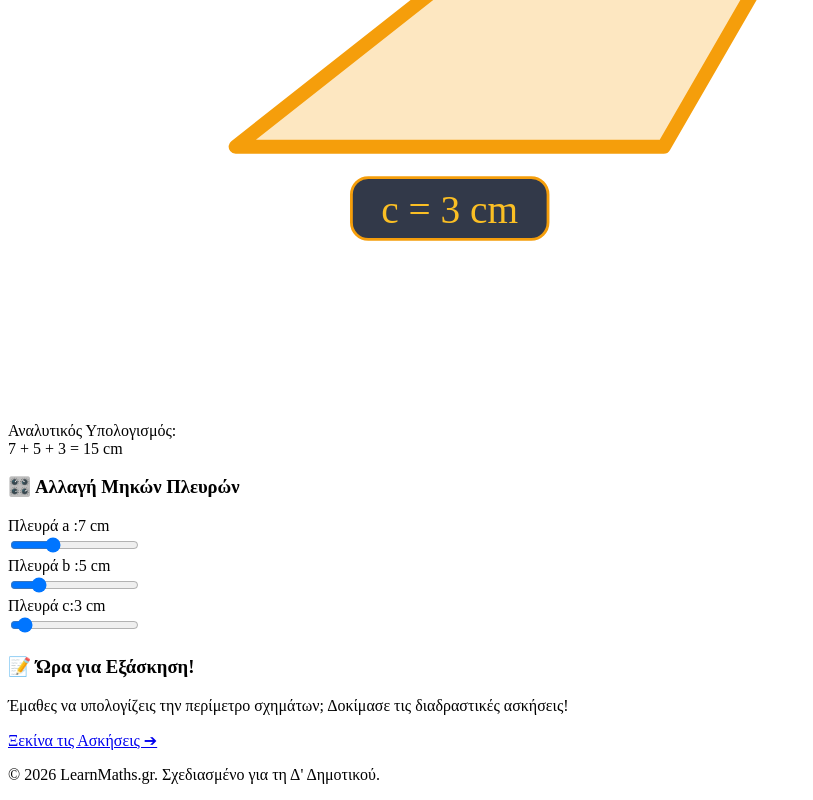
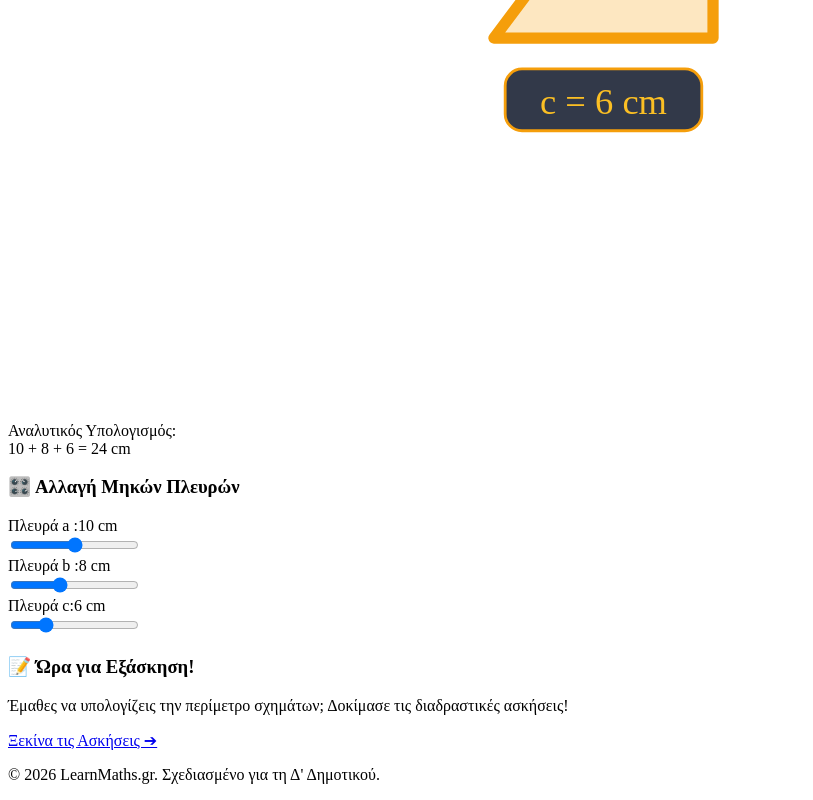
Before and after one commit to gkrimpas-lab/learn-maths-2026, a Next.js app: page /d-dimotikou/17-perimetros in a window 1280 px wide. Shown: the part 1344-2144 px from the top of the page, without its empty margins (0-813 px from the left). Built offline with nearby package versions, Linux system fonts and the light colour scheme.

Commit message:
Update 17-perimetros.js

```diff
--- a/pages/d-dimotikou/17-perimetros.js
+++ b/pages/d-dimotikou/17-perimetros.js
@@ -6,13 +6,13 @@ import { LAYOUT } from '../../shared/layout-config';
 export default function PerimetrosTheoryPage() {
   const [shape, setShape] = useState('triangle'); // 'triangle', 'square', 'rectangle', 'polygon', 'hexagon'
 
-  // Διαστάσεις πλευρών (σε cm)
-  const [sideA, setSideA] = useState(7);
-  const [sideB, setSideB] = useState(5);
-  const [sideC, setSideC] = useState(3);
-  const [sideD, setSideD] = useState(5);
+  // Διαστάσεις πλευρών (σε cm) - Όρια sliders: 2 έως 18
+  const [sideA, setSideA] = useState(10);
+  const [sideB, setSideB] = useState(8);
+  const [sideC, setSideC] = useState(6);
+  const [sideD, setSideD] = useState(7);
   const [sideE, setSideE] = useState(6);
-  const [sideF, setSideF] = useState(7);
+  const [sideF, setSideF] = useState(8);
 
   // Υπολογισμός περιμέτρου & βήμα-βήμα πράξης
   let perimeter = 0;
@@ -34,6 +34,9 @@ export default function PerimetrosTheoryPage() {
     perimeter = sideA + sideB + sideC + sideD + sideE + sideF;
     formulaText = `${sideA} + ${sideB} + ${sideC} + ${sideD} + ${sideE} + ${sideF} = ${perimeter} cm`;
   }
+
+  // Σταθερή Κλίμακα: 1 cm = 13 pixels (στο max=18 δίνει 234px, ιδανικό για το πλαίσιο 450x360)
+  const PX_PER_CM = 13;
 
   return (
     <div className="min-h-screen bg-gray-50 text-gray-800 font-sans flex flex-col justify-between">
@@ -146,7 +149,7 @@ export default function PerimetrosTheoryPage() {
                   <span>🧮</span> Διαδραστικό Εεργαστήριο Περιμέτρου
                 </h2>
                 <p className="text-gray-500 text-sm">
-                  Επίλεξε σχήμα, άνοιξε τα sliders για να αλλάξεις τις πλευρές και δες τη ζωγραφιά να προσαρμόζεται ζωντανά!
+                  Επίλεξε σχήμα, άλλαξε τις πλευρές και δες τη ζωγραφιά να μικραίνει ή να μεγαλώνει άμεσα!
                 </p>
               </div>
 
@@ -197,7 +200,7 @@ export default function PerimetrosTheoryPage() {
 
             <div className="grid grid-cols-1 lg:grid-cols-2 gap-8 items-center">
 
-              {/* CANVAS ΟΠΤΙΚΟΠΟΙΗΣΗΣ */}
+              {/* CANVAS ΟΠΤΙΚΟΠΟΙΗΣΗΣ (450x360 VIEWBOX) */}
               <div className="bg-slate-900 p-6 md:p-8 rounded-3xl shadow-xl flex flex-col items-center justify-center space-y-4">
 
                 {/* DISPLAY RESULT BANNER */}
@@ -209,131 +212,123 @@ export default function PerimetrosTheoryPage() {
                 <div className="w-full max-w-md h-[380px] bg-slate-950 rounded-2xl border border-slate-800 relative flex items-center justify-center overflow-hidden">
                   <svg className="w-full h-full" viewBox="0 0 450 360">
 
-                    {/* 1. ΤΡΙΓΩΝΟ */}
+                    {/* 1. ΤΡΙΓΩΝΟ: Άμεση γραμμική εξάρτηση από a, b, c */}
                     {shape === 'triangle' && (() => {
                       let A = sideA;
                       let B = sideB;
                       let C = sideC;
 
+                      // Εξασφάλιση τριγωνικής ανισότητας
                       if (A + B <= C) C = A + B - 0.5;
                       if (A + C <= B) B = A + C - 0.5;
                       if (B + C <= A) A = B + C - 0.5;
 
-                      const x3 = (C * C + A * A - B * B) / (2 * C);
-                      const y3 = Math.sqrt(Math.max(0.1, A * A - x3 * x3));
+                      const scC = C * PX_PER_CM;
+                      const scA = A * PX_PER_CM;
+                      const scB = B * PX_PER_CM;
 
-                      const minX = Math.min(0, x3);
-                      const maxX = Math.max(C, x3);
-                      const shapeW = maxX - minX;
-                      const shapeH = y3;
+                      const x3 = (scC * scC + scA * scA - scB * scB) / (2 * scC);
+                      const y3 = Math.sqrt(Math.max(1, scA * scA - x3 * x3));
 
-                      const scale = Math.min(280 / Math.max(shapeW, 1), 220 / Math.max(shapeH, 1));
-
-                      const scC = C * scale;
-                      const scX3 = x3 * scale;
-                      const scY3 = y3 * scale;
-
-                      const cx = (scC + scX3) / 3;
-                      const cy = scY3 / 3;
+                      const cx = (scC + x3) / 3;
+                      const cy = y3 / 3;
 
                       const ox = 225 - cx;
                       const oy = 190 + cy;
 
                       const p1 = { x: ox, y: oy };
                       const p2 = { x: ox + scC, y: oy };
-                      const p3 = { x: ox + scX3, y: oy - scY3 };
+                      const p3 = { x: ox + x3, y: oy - y3 };
 
                       return (
                         <g>
-                          <polygon points={`${p1.x},${p1.y} ${p2.x},${p2.y} ${p3.x},${p3.y}`} fill="#f59e0b" fillOpacity="0.25" stroke="#f59e0b" strokeWidth="5" strokeLinejoin="round" />
+                          <polygon points={`${p1.x},${p1.y} ${p2.x},${p2.y} ${p3.x},${p3.y}`} fill="#f59e0b" fillOpacity="0.25" stroke="#f59e0b" strokeWidth="4" strokeLinejoin="round" />
 
+                          {/* Label A */}
                           <g transform={`translate(${(p1.x + p3.x) / 2 - 25}, ${(p1.y + p3.y) / 2 - 10})`}>
                             <rect x="-5" y="-14" width="70" height="22" rx="6" fill="#0f172a" fillOpacity="0.85" stroke="#f59e0b" strokeWidth="1" />
-                            <text x="30" y="2" fill="#fbbf24" fontWeight="black" fontSize="14" textAnchor="middle">a = {sideA} cm</text>
+                            <text x="30" y="2" fill="#fbbf24" fontWeight="black" fontSize="13" textAnchor="middle">a = {sideA} cm</text>
                           </g>
 
+                          {/* Label B */}
                           <g transform={`translate(${(p2.x + p3.x) / 2 + 25}, ${(p2.y + p3.y) / 2 - 10})`}>
                             <rect x="-35" y="-14" width="70" height="22" rx="6" fill="#0f172a" fillOpacity="0.85" stroke="#f59e0b" strokeWidth="1" />
-                            <text x="0" y="2" fill="#fbbf24" fontWeight="black" fontSize="14" textAnchor="middle">b = {sideB} cm</text>
+                            <text x="0" y="2" fill="#fbbf24" fontWeight="black" fontSize="13" textAnchor="middle">b = {sideB} cm</text>
                           </g>
 
+                          {/* Label C */}
                           <g transform={`translate(${(p1.x + p2.x) / 2}, ${p1.y + 25})`}>
                             <rect x="-35" y="-14" width="70" height="22" rx="6" fill="#0f172a" fillOpacity="0.85" stroke="#f59e0b" strokeWidth="1" />
-                            <text x="0" y="2" fill="#fbbf24" fontWeight="black" fontSize="14" textAnchor="middle">c = {sideC} cm</text>
+                            <text x="0" y="2" fill="#fbbf24" fontWeight="black" fontSize="13" textAnchor="middle">c = {sideC} cm</text>
                           </g>
                         </g>
                       );
                     })()}
 
-                    {/* 2. ΤΕΤΡΑΓΩΝΟ - Πλήρως Δυναμική Αλλαγή Μεγέθους */}
+                    {/* 2. ΤΕΤΡΑΓΩΝΟ: Άμεση αναλογία με sideA */}
                     {shape === 'square' && (() => {
-                      // Το μέγεθος σε pixels αλλάζει άμεσα με βάση την τιμή sideA (από 40px έως 260px)
-                      const size = Math.min(260, Math.max(40, sideA * 14.5));
+                      const size = sideA * PX_PER_CM;
                       const x = 225 - size / 2;
                       const y = 180 - size / 2;
                       return (
                         <g>
-                          <rect x={x} y={y} width={size} height={size} fill="#f59e0b" fillOpacity="0.25" stroke="#f59e0b" strokeWidth="5" />
+                          <rect x={x} y={y} width={size} height={size} fill="#f59e0b" fillOpacity="0.25" stroke="#f59e0b" strokeWidth="4" />
                           <g transform={`translate(225, ${y - 15})`}>
                             <rect x="-40" y="-14" width="80" height="22" rx="6" fill="#0f172a" fillOpacity="0.85" stroke="#f59e0b" strokeWidth="1" />
-                            <text x="0" y="2" fill="#fbbf24" fontWeight="black" fontSize="14" textAnchor="middle">a = {sideA} cm</text>
+                            <text x="0" y="2" fill="#fbbf24" fontWeight="black" fontSize="13" textAnchor="middle">a = {sideA} cm</text>
                           </g>
                           <g transform={`translate(${x + size + 35}, 180)`}>
                             <rect x="-40" y="-14" width="80" height="22" rx="6" fill="#0f172a" fillOpacity="0.85" stroke="#f59e0b" strokeWidth="1" />
-                            <text x="0" y="2" fill="#fbbf24" fontWeight="black" fontSize="14" textAnchor="middle">a = {sideA} cm</text>
+                            <text x="0" y="2" fill="#fbbf24" fontWeight="black" fontSize="13" textAnchor="middle">a = {sideA} cm</text>
                           </g>
                           <g transform={`translate(225, ${y + size + 20})`}>
                             <rect x="-40" y="-14" width="80" height="22" rx="6" fill="#0f172a" fillOpacity="0.85" stroke="#f59e0b" strokeWidth="1" />
-                            <text x="0" y="2" fill="#fbbf24" fontWeight="black" fontSize="14" textAnchor="middle">a = {sideA} cm</text>
+                            <text x="0" y="2" fill="#fbbf24" fontWeight="black" fontSize="13" textAnchor="middle">a = {sideA} cm</text>
                           </g>
                           <g transform={`translate(${x - 35}, 180)`}>
                             <rect x="-40" y="-14" width="80" height="22" rx="6" fill="#0f172a" fillOpacity="0.85" stroke="#f59e0b" strokeWidth="1" />
-                            <text x="0" y="2" fill="#fbbf24" fontWeight="black" fontSize="14" textAnchor="middle">a = {sideA} cm</text>
+                            <text x="0" y="2" fill="#fbbf24" fontWeight="black" fontSize="13" textAnchor="middle">a = {sideA} cm</text>
                           </g>
                         </g>
                       );
                     })()}
 
-                    {/* 3. ΟΡΘΟΓΩΝΙΟ */}
+                    {/* 3. ΟΡΘΟΓΩΝΙΟ: Άμεση αναλογία με sideA (μήκος) & sideB (πλάτος) */}
                     {shape === 'rectangle' && (() => {
-                      const maxDim = Math.max(sideA, sideB);
-                      const scale = 220 / maxDim;
-                      const w = Math.max(60, sideA * scale);
-                      const h = Math.max(60, sideB * scale);
+                      const w = sideA * PX_PER_CM;
+                      const h = sideB * PX_PER_CM;
                       const x = 225 - w / 2;
                       const y = 180 - h / 2;
                       return (
                         <g>
-                          <rect x={x} y={y} width={w} height={h} fill="#f59e0b" fillOpacity="0.25" stroke="#f59e0b" strokeWidth="5" />
+                          <rect x={x} y={y} width={w} height={h} fill="#f59e0b" fillOpacity="0.25" stroke="#f59e0b" strokeWidth="4" />
                           <g transform={`translate(225, ${y - 15})`}>
                             <rect x="-40" y="-14" width="80" height="22" rx="6" fill="#0f172a" fillOpacity="0.85" stroke="#f59e0b" strokeWidth="1" />
-                            <text x="0" y="2" fill="#fbbf24" fontWeight="black" fontSize="14" textAnchor="middle">a = {sideA} cm</text>
+                            <text x="0" y="2" fill="#fbbf24" fontWeight="black" fontSize="13" textAnchor="middle">a = {sideA} cm</text>
                           </g>
                           <g transform={`translate(${x + w + 35}, 180)`}>
                             <rect x="-40" y="-14" width="80" height="22" rx="6" fill="#0f172a" fillOpacity="0.85" stroke="#f59e0b" strokeWidth="1" />
-                            <text x="0" y="2" fill="#fbbf24" fontWeight="black" fontSize="14" textAnchor="middle">b = {sideB} cm</text>
+                            <text x="0" y="2" fill="#fbbf24" fontWeight="black" fontSize="13" textAnchor="middle">b = {sideB} cm</text>
                           </g>
                           <g transform={`translate(225, ${y + h + 20})`}>
                             <rect x="-40" y="-14" width="80" height="22" rx="6" fill="#0f172a" fillOpacity="0.85" stroke="#f59e0b" strokeWidth="1" />
-                            <text x="0" y="2" fill="#fbbf24" fontWeight="black" fontSize="14" textAnchor="middle">a = {sideA} cm</text>
+                            <text x="0" y="2" fill="#fbbf24" fontWeight="black" fontSize="13" textAnchor="middle">a = {sideA} cm</text>
                           </g>
                           <g transform={`translate(${x - 35}, 180)`}>
                             <rect x="-40" y="-14" width="80" height="22" rx="6" fill="#0f172a" fillOpacity="0.85" stroke="#f59e0b" strokeWidth="1" />
-                            <text x="0" y="2" fill="#fbbf24" fontWeight="black" fontSize="14" textAnchor="middle">b = {sideB} cm</text>
+                            <text x="0" y="2" fill="#fbbf24" fontWeight="black" fontSize="13" textAnchor="middle">b = {sideB} cm</text>
                           </g>
                         </g>
                       );
                     })()}
 
-                    {/* 4. ΠΕΝΤΑΓΩΝΟ */}
+                    {/* 4. ΠΕΝΤΑΓΩΝΟ: Άμεση αναλογία ακτινών */}
                     {shape === 'polygon' && (() => {
                       const angles = [-90, -18, 54, 126, 198];
-                      const maxS = Math.max(sideA, sideB, sideC, sideD, sideE);
-                      const scale = 120 / maxS;
                       const sidesList = [sideA, sideB, sideC, sideD, sideE];
 
                       const pts = angles.map((a, idx) => {
-                        const r = Math.max(45, sidesList[idx] * scale);
+                        const r = sidesList[idx] * (PX_PER_CM * 0.7);
                         const rad = (a * Math.PI) / 180;
                         return {
                           x: 225 + r * Math.cos(rad),
@@ -345,25 +340,23 @@ export default function PerimetrosTheoryPage() {
 
                       return (
                         <g>
-                          <polygon points={ptsStr} fill="#f59e0b" fillOpacity="0.25" stroke="#f59e0b" strokeWidth="5" strokeLinejoin="round" />
-                          <text x="300" y="90" fill="#fbbf24" fontWeight="black" fontSize="13">a = {sideA} cm</text>
-                          <text x="320" y="220" fill="#fbbf24" fontWeight="black" fontSize="13">b = {sideB} cm</text>
-                          <text x="225" y="315" fill="#fbbf24" fontWeight="black" fontSize="13" textAnchor="middle">c = {sideC} cm</text>
-                          <text x="100" y="220" fill="#fbbf24" fontWeight="black" fontSize="13">d = {sideD} cm</text>
-                          <text x="110" y="90" fill="#fbbf24" fontWeight="black" fontSize="13">e = {sideE} cm</text>
+                          <polygon points={ptsStr} fill="#f59e0b" fillOpacity="0.25" stroke="#f59e0b" strokeWidth="4" strokeLinejoin="round" />
+                          <text x="290" y="90" fill="#fbbf24" fontWeight="black" fontSize="12">a = {sideA} cm</text>
+                          <text x="300" y="210" fill="#fbbf24" fontWeight="black" fontSize="12">b = {sideB} cm</text>
+                          <text x="225" y="310" fill="#fbbf24" fontWeight="black" fontSize="12" textAnchor="middle">c = {sideC} cm</text>
+                          <text x="110" y="210" fill="#fbbf24" fontWeight="black" fontSize="12">d = {sideD} cm</text>
+                          <text x="120" y="90" fill="#fbbf24" fontWeight="black" fontSize="12">e = {sideE} cm</text>
                         </g>
                       );
                     })()}
 
-                    {/* 5. ΚΥΡΤΟ ΕΞΑΓΩΝΟ */}
+                    {/* 5. ΚΥΡΤΟ ΕΞΑΓΩΝΟ: Άμεση αναλογία ακτινών */}
                     {shape === 'hexagon' && (() => {
                       const angles = [0, 55, 115, 180, 245, 305];
-                      const maxS = Math.max(sideA, sideB, sideC, sideD, sideE, sideF);
-                      const scale = 120 / maxS;
                       const sidesList = [sideA, sideB, sideC, sideD, sideE, sideF];
 
                       const pts = angles.map((a, idx) => {
-                        const r = Math.max(45, sidesList[idx] * scale);
+                        const r = sidesList[idx] * (PX_PER_CM * 0.7);
                         const rad = (a * Math.PI) / 180;
                         return {
                           x: 225 + r * Math.cos(rad),
@@ -375,13 +368,13 @@ export default function PerimetrosTheoryPage() {
 
                       return (
                         <g>
-                          <polygon points={ptsStr} fill="#f59e0b" fillOpacity="0.25" stroke="#f59e0b" strokeWidth="5" strokeLinejoin="round" />
-                          <text x="330" y="140" fill="#fbbf24" fontWeight="black" fontSize="12">a = {sideA} cm</text>
-                          <text x="280" y="65" fill="#fbbf24" fontWeight="black" fontSize="12">b = {sideB} cm</text>
-                          <text x="130" y="65" fill="#fbbf24" fontWeight="black" fontSize="12">c = {sideC} cm</text>
-                          <text x="70" y="180" fill="#fbbf24" fontWeight="black" fontSize="12">d = {sideD} cm</text>
-                          <text x="130" y="300" fill="#fbbf24" fontWeight="black" fontSize="12">e = {sideE} cm</text>
-                          <text x="280" y="300" fill="#fbbf24" fontWeight="black" fontSize="12">f = {sideF} cm</text>
+                          <polygon points={ptsStr} fill="#f59e0b" fillOpacity="0.25" stroke="#f59e0b" strokeWidth="4" strokeLinejoin="round" />
+                          <text x="320" y="140" fill="#fbbf24" fontWeight="black" fontSize="12">a = {sideA} cm</text>
+                          <text x="270" y="70" fill="#fbbf24" fontWeight="black" fontSize="12">b = {sideB} cm</text>
+                          <text x="140" y="70" fill="#fbbf24" fontWeight="black" fontSize="12">c = {sideC} cm</text>
+                          <text x="80" y="180" fill="#fbbf24" fontWeight="black" fontSize="12">d = {sideD} cm</text>
+                          <text x="140" y="295" fill="#fbbf24" fontWeight="black" fontSize="12">e = {sideE} cm</text>
+                          <text x="270" y="295" fill="#fbbf24" fontWeight="black" fontSize="12">f = {sideF} cm</text>
                         </g>
                       );
                     })()}
```
